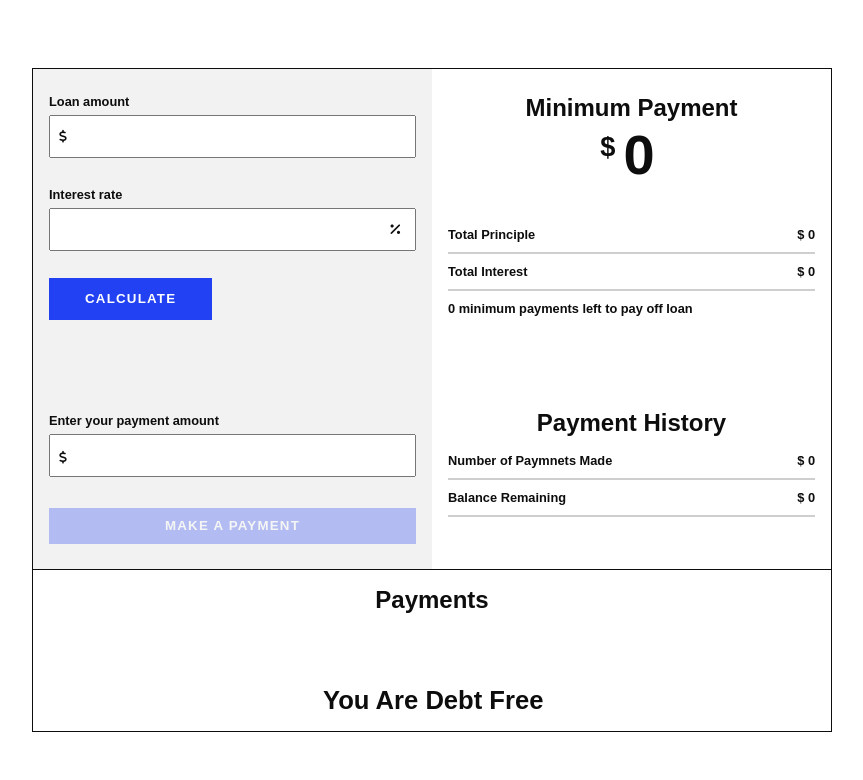
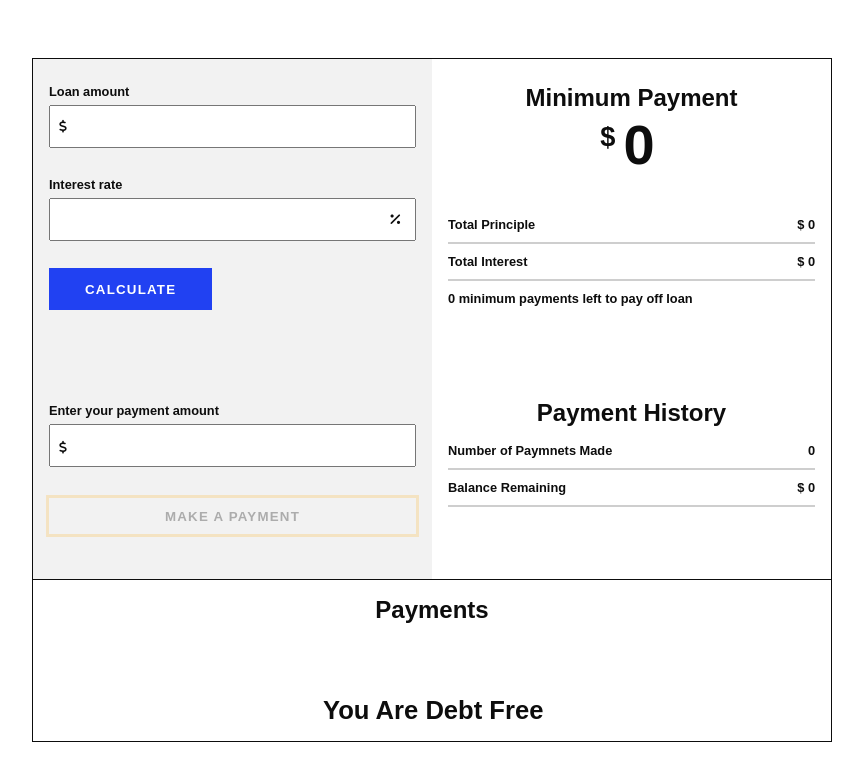
Before and after one commit to j-phillips-hub/debt-free-calculator, a React (Create React App) app: page / in a window 1280 px wide. Shown: the top 780 px of the page, without its empty margins (208-1071 px from the left). Built offline with nearby package versions, Linux system fonts and the light colour scheme; some icons are missing.

Commit message:
Remove dollar sign from number of payment / Fix disabled button styles

```diff
--- a/src/components/MakeAPayment.jsx
+++ b/src/components/MakeAPayment.jsx
@@ -186,7 +186,7 @@ class MakeAPayment extends React.Component {
               className={
                 loanAmount > 0
                   ? "btn btn--large makeAPayment"
-                  : "btn btn--large disabled"
+                  : "btn btn--large makeAPayment disabled"
               }
             >
               Make a payment
--- a/src/components/PaymentInfo.jsx
+++ b/src/components/PaymentInfo.jsx
@@ -30,7 +30,7 @@ function PaymentInfo(props) {
       {
         className: "flex totalPaid",
         title: "Number of Paymnets Made",
-        number: `$ ${paymentsMade}`,
+        number: `${paymentsMade}`,
       },
       {
         className: "flex totalPaid",
```
